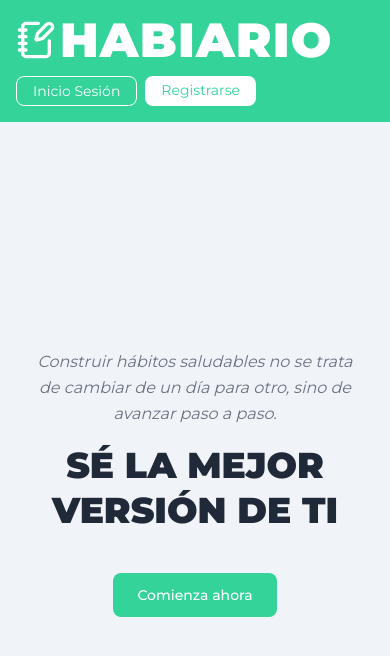
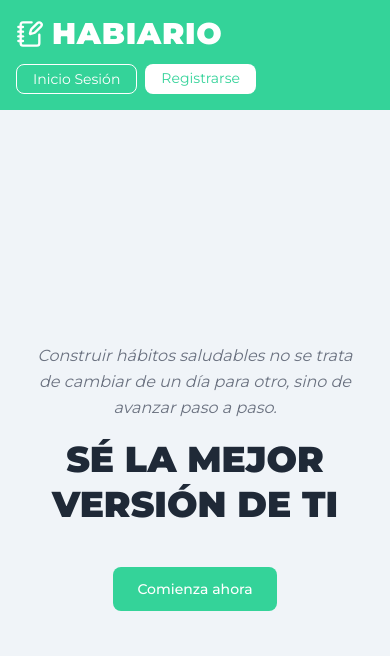
Before and after one commit to avtr-anthony/avtr-anthony-habit-tracker-app, a Next.js app: page / in a window 390 px wide. Shown: the top 656 px of the page. Built offline with nearby package versions, Linux system fonts and the light colour scheme.

Commit message:
feature(logo): Se modifico logo para que sea responsive

```diff
--- a/src/features/ui/Logo.tsx
+++ b/src/features/ui/Logo.tsx
@@ -3,12 +3,12 @@ import { NotebookPen } from "lucide-react";
 
 export default function Logo() {
   return (
-    <div className="flex align-center">
+    <div className="flex items-center">
       <Link
         href="/"
-        className="text-surface uppercase tracking-wide font-black text-5xl flex gap-1 items-center"
+        className="flex items-center gap-2 font-black uppercase tracking-wide text-surface text-3xl sm:text-4xl md:text-5xl"
       >
-        <NotebookPen width={40} height={40} />
+        <NotebookPen className="w-7 h-7 sm:w-9 sm:h-9" />
         Habiario
       </Link>
     </div>
```
